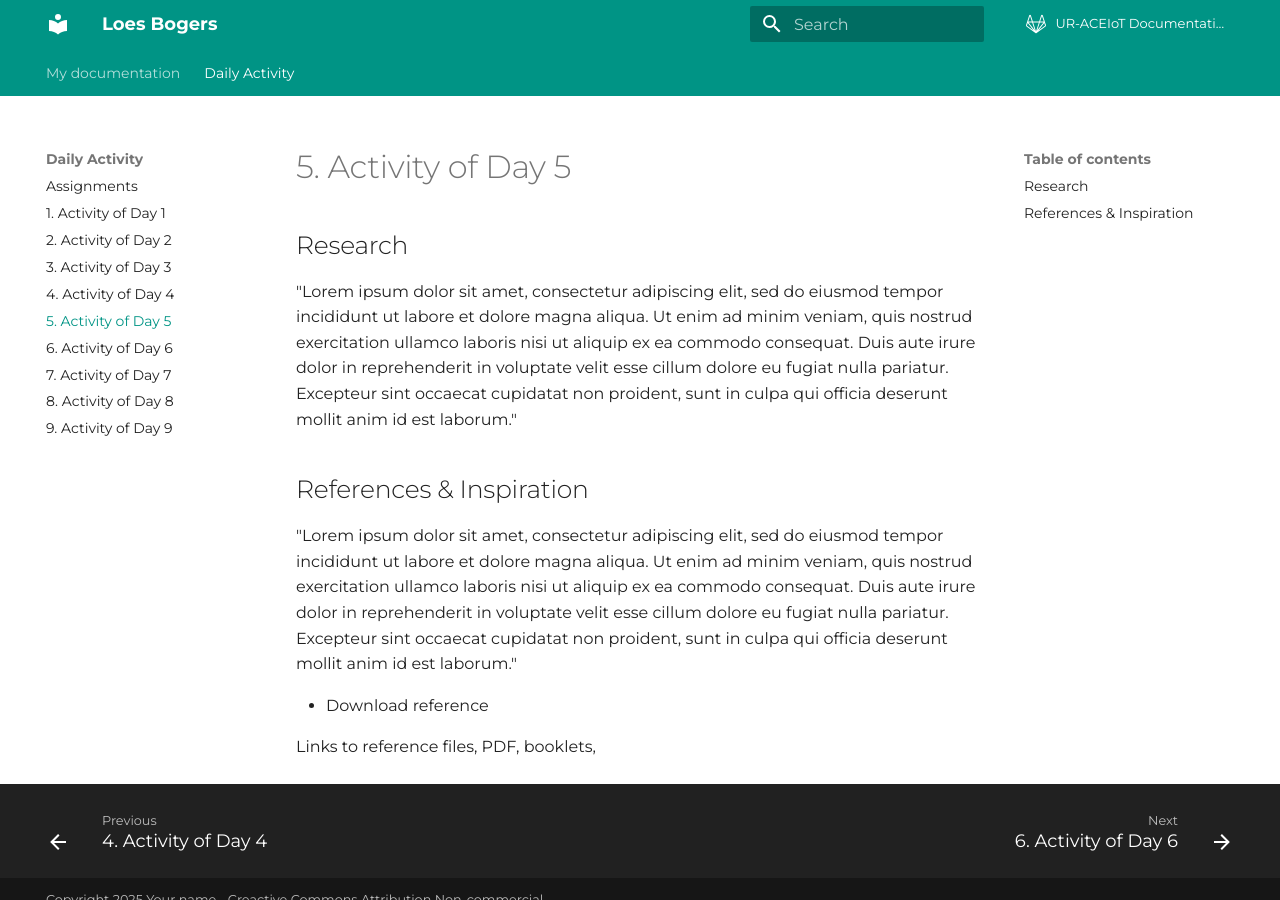
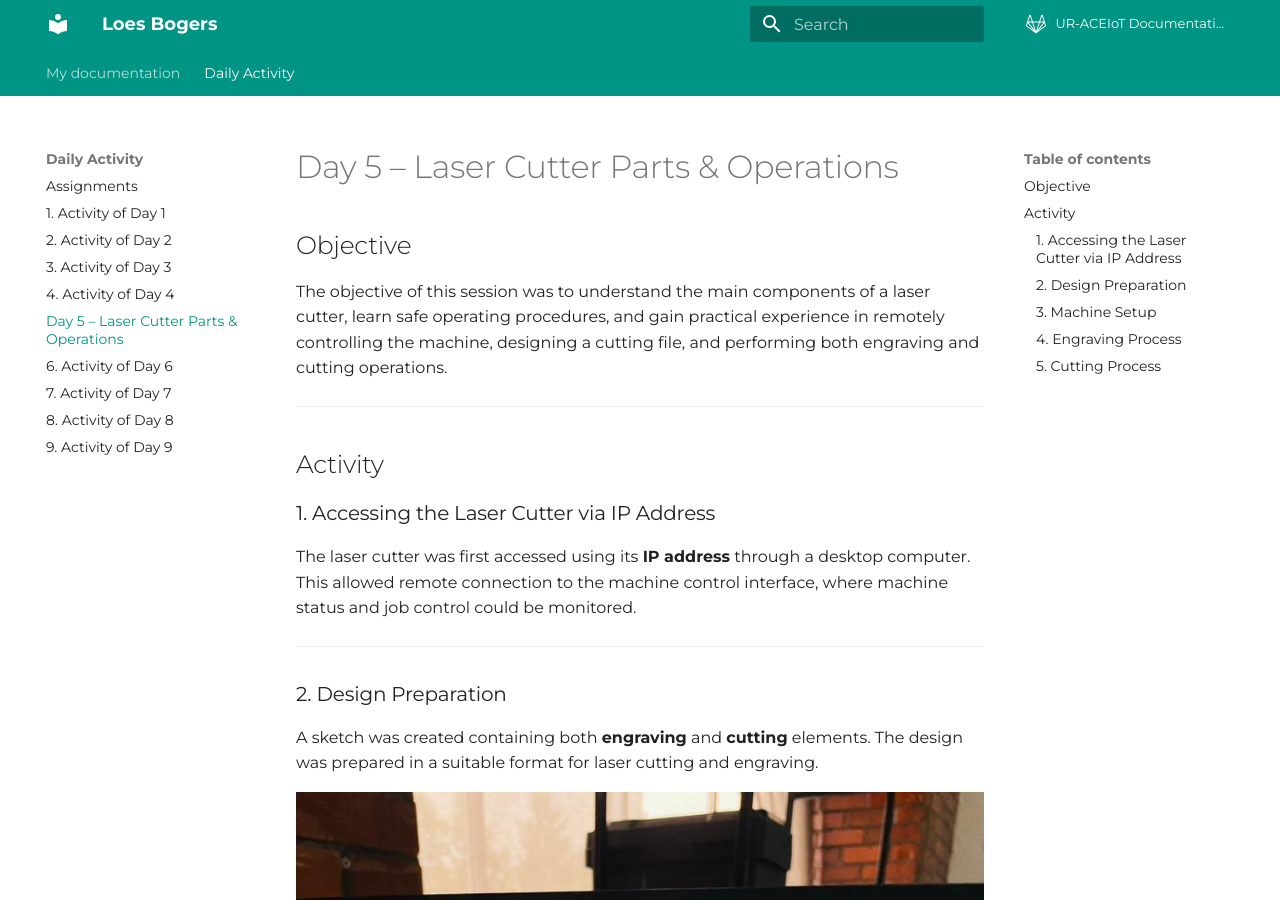
Before and after one commit to AndrinahKaunda/Modelling-and-Fabrication, an MkDocs documentation site: the page built from docs/Daily-Activity/day_5.md, in a window 1280 px wide and 900 px high. Built offline with MkDocs 1.6.1 and Material for MkDocs 9.7.7, drawn with Linux system fonts in a browser that asks for light colours; some of the changed text lies outside the part shown.

Commit message:
Working on day 5 acitivity

```diff
--- a/docs/Daily-Activity/day_5.md
+++ b/docs/Daily-Activity/day_5.md
@@ -1,14 +1,41 @@
-# 5. Activity of Day 5
+---
+title: Day 5 – Laser Cutter Parts & Operations
+---
 
-## Research
+# Day 5 – Laser Cutter Parts & Operations
 
-"Lorem ipsum dolor sit amet, consectetur adipiscing elit, sed do eiusmod tempor incididunt ut labore et dolore magna aliqua. Ut enim ad minim veniam, quis nostrud exercitation ullamco laboris nisi ut aliquip ex ea commodo consequat. Duis aute irure dolor in reprehenderit in voluptate velit esse cillum dolore eu fugiat nulla pariatur. Excepteur sint occaecat cupidatat non proident, sunt in culpa qui officia deserunt mollit anim id est laborum."
+## Objective
+The objective of this session was to understand the main components of a laser cutter, learn safe operating procedures, and gain practical experience in remotely controlling the machine, designing a cutting file, and performing both engraving and cutting operations.
 
-## References & Inspiration
+---
 
-"Lorem ipsum dolor sit amet, consectetur adipiscing elit, sed do eiusmod tempor incididunt ut labore et dolore magna aliqua. Ut enim ad minim veniam, quis nostrud exercitation ullamco laboris nisi ut aliquip ex ea commodo consequat. Duis aute irure dolor in reprehenderit in voluptate velit esse cillum dolore eu fugiat nulla pariatur. Excepteur sint occaecat cupidatat non proident, sunt in culpa qui officia deserunt mollit anim id est laborum."
+## Activity
 
+### 1. Accessing the Laser Cutter via IP Address
+The laser cutter was first accessed using its **IP address** through a desktop computer. This allowed remote connection to the machine control interface, where machine status and job control could be monitored.
 
-* Download reference
+---
 
-Links to reference files, PDF, booklets,
+### 2. Design Preparation
+A sketch was created containing both **engraving** and **cutting** elements. The design was prepared in a suitable format for laser cutting and engraving.
+
+![Design sketch](../images/day_5/day5_1.jpeg)
+
+---
+
+### 3. Machine Setup
+The material was placed on the laser cutter **honeycomb bed**, and the laser focus was checked. Proper ventilation and cooling systems were verified before starting the operation.
+
+---
+
+### 4. Engraving Process
+Engraving was performed first using **lower power and appropriate speed settings** to mark the design without cutting through the material.
+
+![Laser engraving in progress](../images/day_5/day5_2.jpeg)
+
+---
+
+### 5. Cutting Process
+After engraving, the laser parameters were adjusted to higher power settings to **cut the final shape** from the material.
+
+![Final output](../images/day_5/day5_3.jpeg)
```
Also changed, not shown: docs/images/day_5/Day5_2.jpeg (added), docs/images/day_5/Day5_3.jpeg (added), docs/images/day_5/day5_1.jpeg (added).
